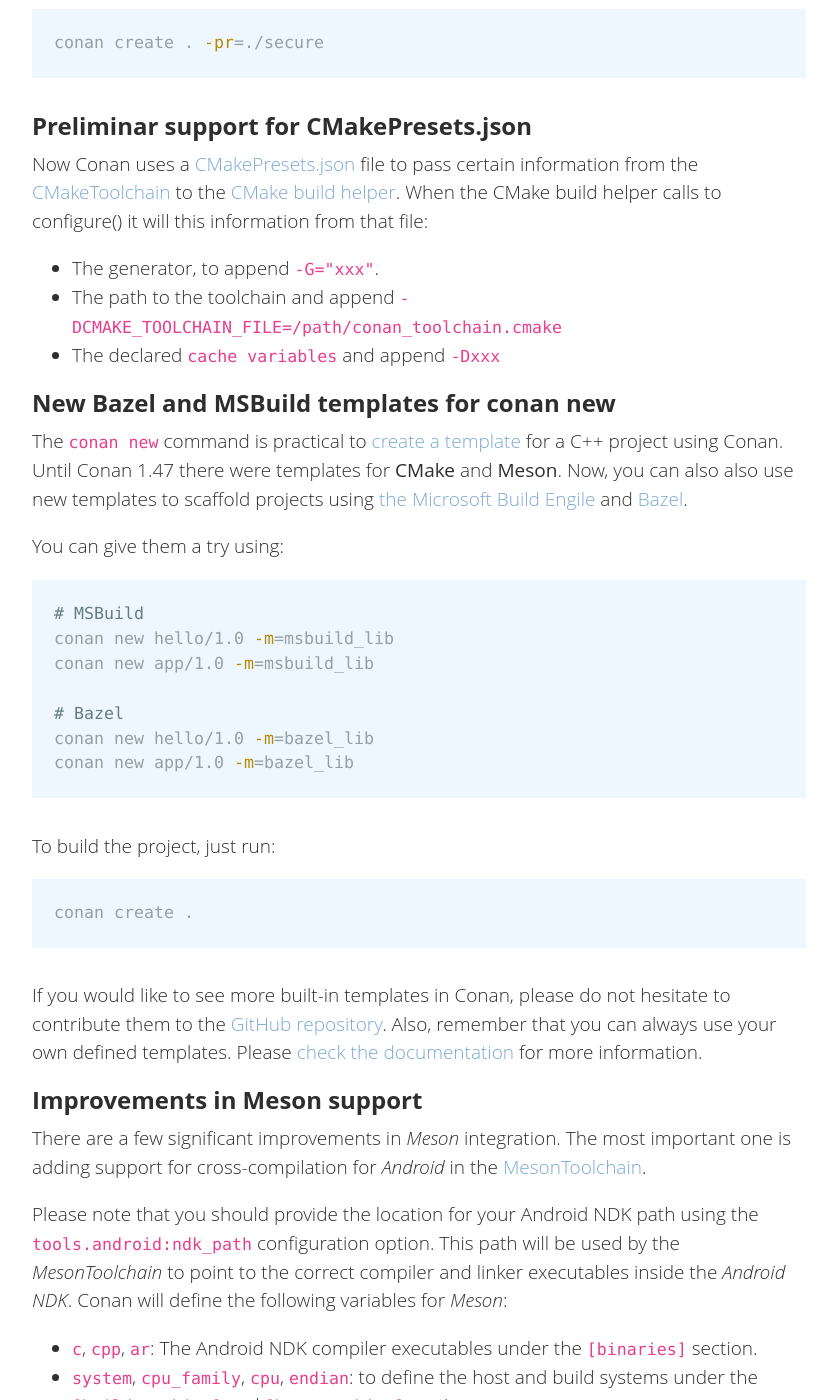
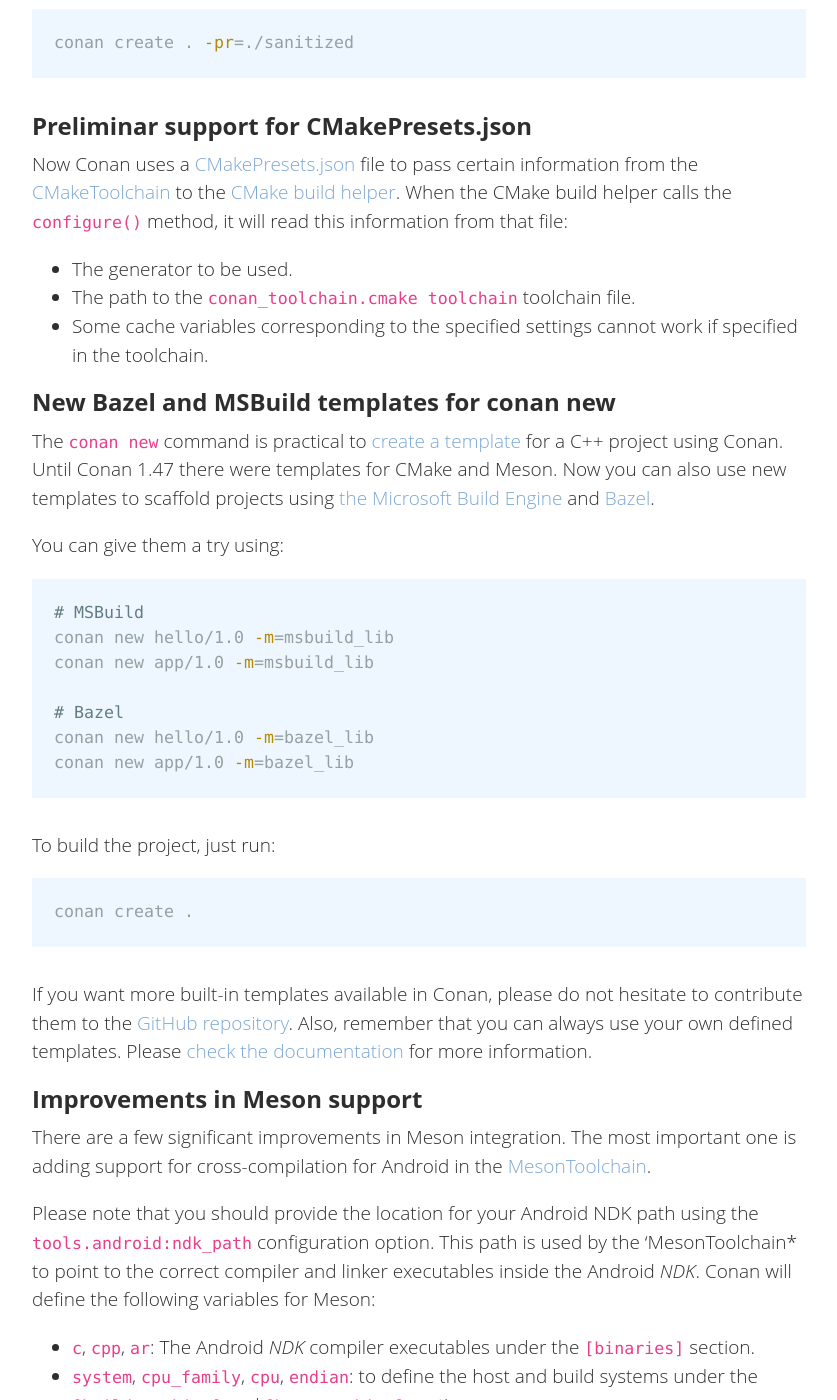
Before and after one commit to conan-io/conan-io.github.io, a Jekyll site: the page built from _posts/2022-04-20-New-conan-release-1-47.markdown, in a window 1280 px wide and 1400 px high, scrolled down 1436 px. Shown: the whole window, without its empty margins (20-857 px from the left). Built offline with Jekyll 4.4.1, drawn with Linux system fonts in a browser that asks for light colours; comment, search, counter and statistics services are not loaded; some of the changed text lies outside the part shown.

Commit message:
minor changes

````diff
--- a/_posts/2022-04-20-New-conan-release-1-47.markdown
+++ b/_posts/2022-04-20-New-conan-release-1-47.markdown
@@ -31,12 +31,12 @@ meta_description: "The new version includes new [conf] to inject arbitrary C++ f
 We are pleased to announce that [Conan 1.47 is
 out](https://github.com/conan-io/conan/releases/tag/1.47.0) and comes with some
 significant new features and bug fixes. We added new [conf] values to inject C/C++ flags
-and preprocessor definitions to packages. There is also preliminary support added for
+and preprocessor definitions to packages. There is also preliminary support for
 **CMakePresets.json** in
 [CMakeToolchain](https://docs.conan.io/en/latest/reference/conanfile/tools/cmake/cmaketoolchain.html)
 to generate necessary information for the [CMake build
-helper](https://docs.conan.io/en/latest/reference/conanfile/tools/cmake/cmake.html). We
-added new templates for the command `conan new`, to generate examples of an application
+helper](https://docs.conan.io/en/latest/reference/conanfile/tools/cmake/cmake.html). We also
+added new templates in the `conan new` command to create examples of an application
 and a library, one for the **Bazel** build system and another for **MSBuild**. It's also
 worth noting significant improvements in Meson support, including Android cross-build.
 
@@ -70,7 +70,7 @@ or using the `--conf` argument in the command line. In this case, the injection
 composing profiles could be an interesting example. Imagine you create a **"sanitized"
 profile** that adds some sanitizer flags to the builds to track the execution at runtime and report execution errors. That profile could look like this:
 
-```ini
+```txt
 include(default)
 [conf]
 tools.build:cxxflags=["-fsanitize=address", "-fno-omit-frame-pointer"]
@@ -79,7 +79,7 @@ tools.build:cxxflags=["-fsanitize=address", "-fno-omit-frame-pointer"]
 Then invoking Conan commands with that profile would inject these flags in every build:
 
 ```bash
-conan create . -pr=./secure
+conan create . -pr=./sanitized
 ```
 
 ## Preliminar support for CMakePresets.json
@@ -90,20 +90,20 @@ to pass certain information from the
 [CMakeToolchain](https://docs.conan.io/en/latest/reference/conanfile/tools/cmake/cmaketoolchain.html)
 to the [CMake build
 helper](https://docs.conan.io/en/latest/reference/conanfile/tools/cmake/cmake.html). When
-the CMake build helper calls to configure() it will this information from that file:
+the CMake build helper calls the `configure()` method, it will read this information from that file:
 
- * The generator, to append ``-G="xxx"``.
- * The path to the toolchain and append ``-DCMAKE_TOOLCHAIN_FILE=/path/conan_toolchain.cmake``
- * The declared ``cache variables`` and append ``-Dxxx``
+ * The generator to be used.
+ * The path to the `conan_toolchain.cmake toolchain` toolchain file.
+ * Some cache variables corresponding to the specified settings cannot work if specified in the toolchain.
 
 ## New Bazel and MSBuild templates for conan new
 
 The `conan new` command is practical to [create a
 template](https://docs.conan.io/en/latest/extending/template_system/command_new.html) for
-a C++ project using Conan. Until Conan 1.47 there were templates for **CMake** and **Meson**. Now,
-you can also also use new templates to scaffold projects using [the Microsoft Build
-Engile](https://docs.microsoft.com/es-es/visualstudio/msbuild/msbuild?view=vs-2022) and
-[Bazel](https://bazel.build).
+a C++ project using Conan. Until Conan 1.47 there were templates for CMake and
+Meson. Now you can also use new templates to scaffold projects using [the Microsoft
+Build Engine](https://docs.microsoft.com/es-es/visualstudio/msbuild/msbuild?view=vs-2022)
+and [Bazel](https://bazel.build).
 
 You can give them a try using:
 
@@ -123,7 +123,7 @@ To build the project, just run:
 conan create .
 ```
 
-If you would like to see more built-in templates in Conan, please do not hesitate to
+If you want more built-in templates available in Conan, please do not hesitate to
 contribute them to the [GitHub repository](https://github.com/conan-io/conan). Also,
 remember that you can always use your own defined templates. Please [check the
 documentation](https://docs.conan.io/en/latest/extending/template_system/command_new.html)
@@ -132,16 +132,16 @@ for more information.
 
 ## Improvements in Meson support
 
-There are a few significant improvements in *Meson* integration. The most important one
-is adding support for cross-compilation for *Android* in the
+There are a few significant improvements in Meson integration. The most important one
+is adding support for cross-compilation for Android in the
 [MesonToolchain](https://docs.conan.io/en/latest/reference/conanfile/tools/meson/mesontoolchain.html).
 
 Please note that you should provide the location for your Android NDK path using the
-`tools.android:ndk_path` configuration option. This path will be used by the
-*MesonToolchain* to point to the correct compiler and linker executables inside the
-*Android NDK*. Conan will define the following variables for *Meson*:
+`tools.android:ndk_path` configuration option. This path is used by the
+'MesonToolchain* to point to the correct compiler and linker executables inside the
+Android *NDK*. Conan will define the following variables for Meson:
 
- * `c`, `cpp`, `ar`: The Android NDK compiler executables under the `[binaries]` section.
+ * `c`, `cpp`, `ar`: The Android *NDK* compiler executables under the `[binaries]` section.
  * `system`, `cpu_family`, `cpu`, `endian`: to define the host and build systems under the
    `[build_machine]` and `[host_machine]` sections.
 
````
Also changed, not shown: other parts of _posts/2022-04-20-New-conan-release-1-47.markdown (+1 -1 lines).
